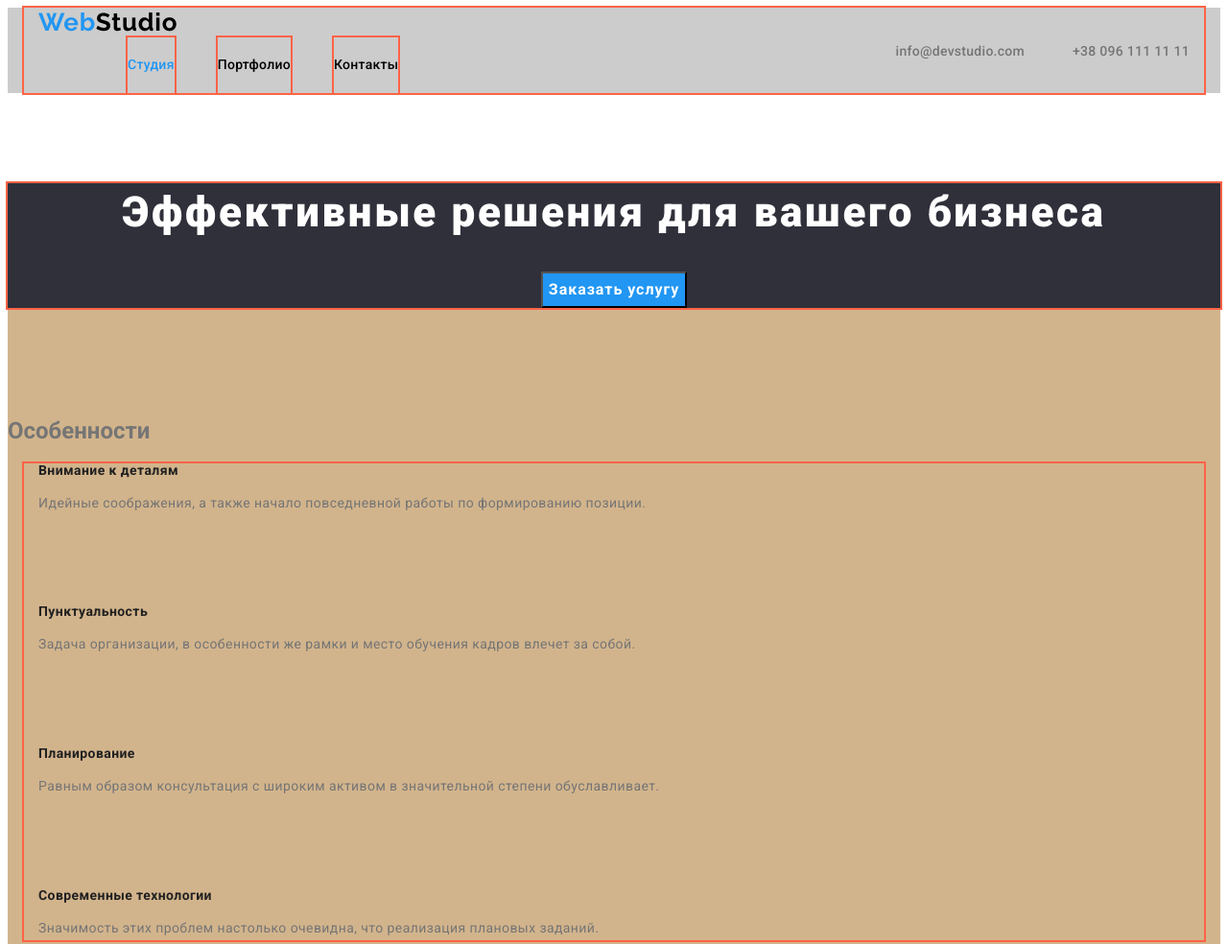
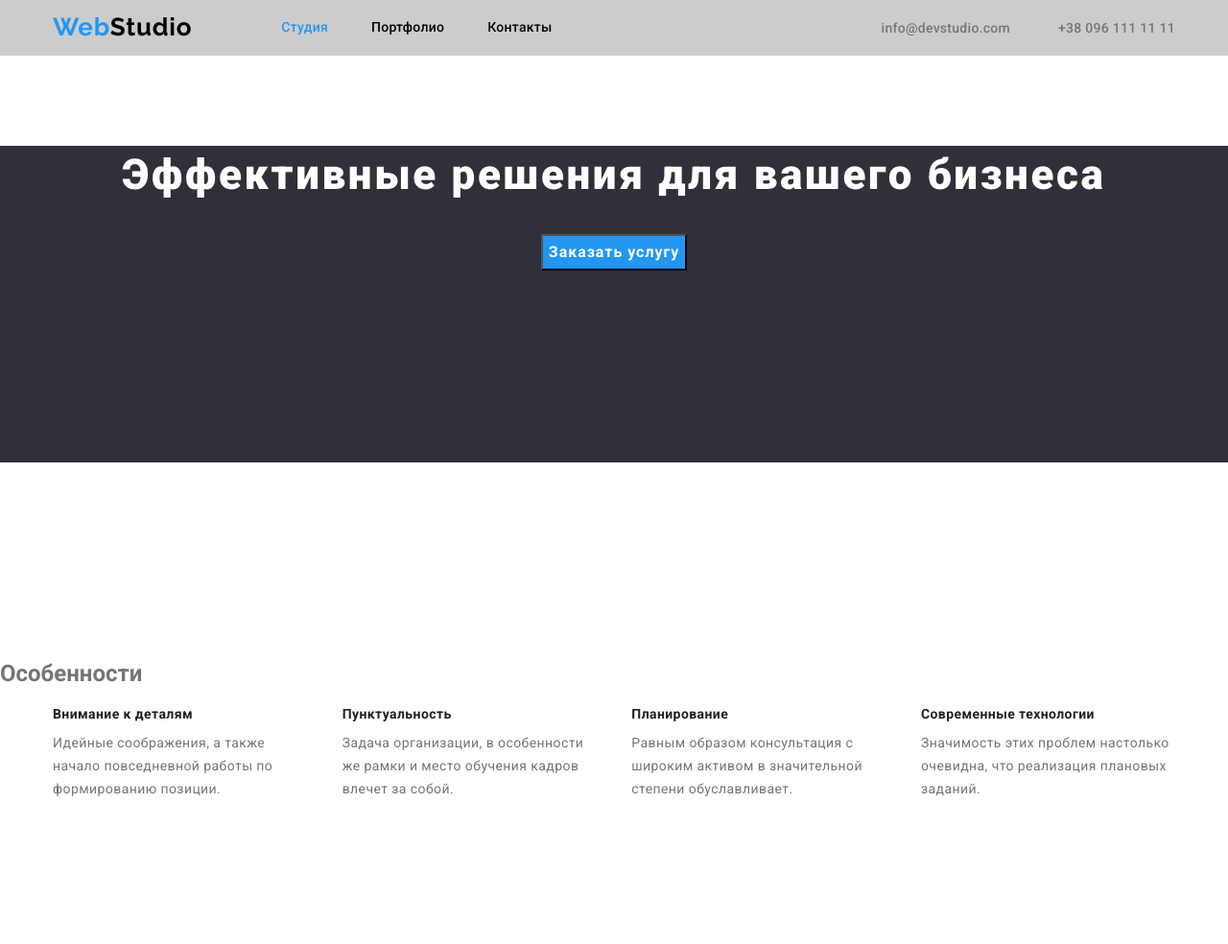
Before and after one commit to IrynaSokolova-Quanandrya/goit-markup-hw-03, a plain HTML site: page index.html in a window 1280 px wide. Shown: the top 984 px of the page at 96% size. Drawn offline with nearby package versions, Linux system fonts and the light colour scheme.

Commit message:
Корректирует геометрию

```diff
--- a/css/style.css
+++ b/css/style.css
@@ -18,18 +18,16 @@ a {
   margin-bottom: 0%;
   padding-top: 94px;
   padding-bottom: 94px;
-  background-color: tan;
 }
 .container {
+  width: 1200px;
+
   margin-left: auto;
   margin-right: auto;
   margin-top: 0;
   margin-bottom: 94px;
   padding-left: 15px;
   padding-right: 15px;
-
-  width: 1200px;
-  outline: 2px solid tomato;
 }
 
 /*шапка сайта*/
@@ -58,7 +56,8 @@ span {
 }
 
 /*шапка навигации*/
-.main-nav {
+.main-nav,
+.contacts-nav {
   display: flex;
   align-items: center;
   justify-content: flex-start;
@@ -67,9 +66,6 @@ span {
 .site-nav-list {
   display: flex;
   margin-left: 93px;
-}
-.site-nav-list li {
-  outline: 2px solid tomato;
 }
 
 .site-nav-list li:not(:last-child) {
@@ -139,6 +135,19 @@ span {
 
 /*особенности*/
 
+.fetures {
+  display: flex;
+  justify-content: space-between;
+  margin-left: -10px;
+  margin-top: -10px;
+}
+
+.fetures-item {
+  flex-basis: calc((100% - 4 * 30px) / 4);
+  margin-left: 10px;
+  margin-top: 10px;
+}
+
 .fetures .title {
   margin-top: 0;
   margin-bottom: 10px;
@@ -151,7 +160,7 @@ span {
 }
 
 .fetures .text {
-  margin-bottom: 94px;
+  margin-top: 0;
   color: var(--primary-text-color);
 
   font-size: 14px;
@@ -167,7 +176,6 @@ span {
 .team > :nth-child(even) {
   padding-top: 94px;
   padding-bottom: 94px;
-  background-color: teal;
 }
 
 .team .name {
@@ -192,8 +200,8 @@ span {
 .hero {
   background-color: #2f303a;
   text-align: center;
-  outline: 2px solid tomato;
 }
+
 .hero-title {
   margin-top: 0px;
   margin-bottom: 30px;
@@ -207,8 +215,10 @@ span {
   letter-spacing: 0.06em;
 }
 .hero-button {
+  margin-top: 0px;
+  margin-bottom: 200px;
+
   color: var(--background-color);
-
   background-color: var(--accent-color);
 
   font-family: Roboto;
--- a/index.html
+++ b/index.html
@@ -8,6 +8,7 @@
     <title>Document</title>
     <link href="https://fonts.googleapis.com/css2?family=Raleway:wght@700&family=Roboto:wght@400;500;700;900&display=swap"
     rel="stylesheet">
+    <link rel="stylesheet" href="https://cdnjs.cloudflare.com/ajax/libs/modern-normalize/1.0.0/modern-normalize.min.css">
     <link rel="stylesheet" href="./css/style.css">
     </head>
 
@@ -15,17 +16,14 @@
 <!--Шапка сайта-->
     <header class="page-header">
     <div class="container main-nav">
+        <a class="logo" href=""><span>Web</span>Studio</a>
         <nav>
-            <a class="logo" href="">
-               <span>Web</span>Studio</a>
-
             <ul class="site-nav-list">
                 <li><a href="./" class="link-current">Студия</a></li>
                 <li><a href="./portfolio.html" class="link">Портфолио</a></li>
                 <li><a href="" class="link">Контакты</a></li>
             </ul>
         </nav>
-
             <ul class="contacts-nav">
                 <li><a href="info@devstudio.com">info@devstudio.com</a></li>
                 <li><a href="+380961111111">+38 096 111 11 11</a></li>
@@ -37,27 +35,29 @@
 <main>
 <!--Блок герой-->
         <section class="hero">
+        <div class="container">
                 <h1 class="hero-title">Эффективные решения для вашего бизнеса</h1>
                 <button type="button" class="hero-button">Заказать услугу</button>
+        </div>
         </section>
 <!--Особенности-->
 <section class="section">
     <h2 class="invisible">Особенности</h2>
 <div class="container">
     <ul class="fetures">
-        <li>
+        <li class="fetures-item">
             <h3 class="title">Внимание к деталям</h3>
             <p class="text">Идейные соображения, а также начало повседневной работы по формированию позиции.</p>
         </li>
-        <li>
+        <li class="fetures-item">
             <h3 class="title">Пунктуальность</h3>
             <p class="text">Задача организации, в особенности же рамки и место обучения кадров влечет за собой.</p>
         </li>
-        <li>
+        <li class="fetures-item">
             <h3 class="title">Планирование</h3>
             <p class="text">Равным образом консультация с широким активом в значительной степени обуславливает.</p>
         </li>
-        <li>
+        <li class="fetures-item">
             <h3 class="title">Современные технологии</h3>
             <p class="text">Значимость этих проблем настолько очевидна, что реализация плановых заданий.</p>
         </li>
```
Also changed, not shown: portfolio.html (+1 -0 lines). Lines whose indentation alone changed are shown as unchanged.
